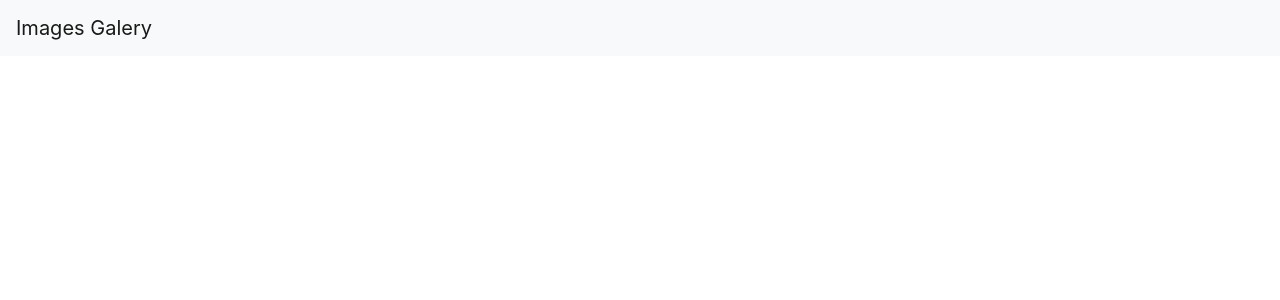
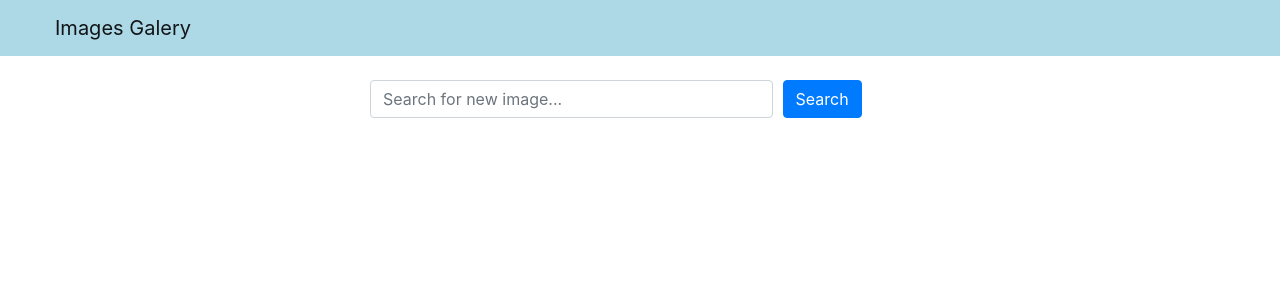
Before and after one commit to nikolabozovicc/my-images-galery, a React (Create React App) app in the folder frontend/: page / in a window 1280 px wide. Shown: the top 300 px of the page. Built offline with nearby package versions, Linux system fonts and the light colour scheme.

Commit message:
controlled search component

```diff
--- a/frontend/src/App.js
+++ b/frontend/src/App.js
@@ -1,10 +1,20 @@
+import { useState } from 'react';
 import 'bootstrap/dist/css/bootstrap.min.css';
 import Header from './components/Header'
+import Search from './components/Search';
 
 function App() {
+  const [word, setWord] = useState('');
+
+  const handleSearchSubmit = (e) => {
+    e.preventDefault(); // to not reload on submit
+    console.log(word);
+  }
+
   return (
     <div className="App">
       <Header title="Images Galery"/>
+      <Search word={word} setWord={setWord} handleSubmit={handleSearchSubmit} />
     </div>
   );
 }
--- a/frontend/src/components/Header.js
+++ b/frontend/src/components/Header.js
@@ -1,10 +1,16 @@
 import React from 'react';
-import { Navbar } from 'react-bootstrap';
+import { Navbar, Container } from 'react-bootstrap';
+
+const navbarStyle = {
+    backgroundColor: 'lightblue'
+}
 
 const Header = ({ title }) => {
     return (
-        <Navbar bg="light" variant="light">
-            <Navbar.Brand href="/">{title}</Navbar.Brand>
+        <Navbar style={navbarStyle} variant="light">
+            <Container className='ml-4'>
+                <Navbar.Brand href="/">{title}</Navbar.Brand>
+            </Container>
         </Navbar>
     )
 }
--- /dev/null
+++ b/frontend/src/components/Search.js
@@ -0,0 +1,29 @@
+import React from 'react'
+import { Form, Row, Col, Button, Container } from 'react-bootstrap'
+
+const Search = ({ word, setWord, handleSubmit }) => {
+    return (
+        <Container className='mt-4'>
+            <Row className='justify-content-center'>
+                <Col xs={12} md={8} lg={6}>
+                    <Form onSubmit={handleSubmit}>
+                        <Form.Row>
+                            <Col xs={9}>
+                                <Form.Control
+                                    type="text"
+                                    value={word}
+                                    onChange={(e) => setWord(e.target.value)}
+                                    placeholder="Search for new image..." />
+                            </Col>
+                            <Col>
+                                <Button variant="primary" type="submit">Search</Button>
+                            </Col>
+                        </Form.Row>
+                    </Form>
+                </Col>
+            </Row>
+        </Container>
+    )
+}
+
+export default Search;
```
